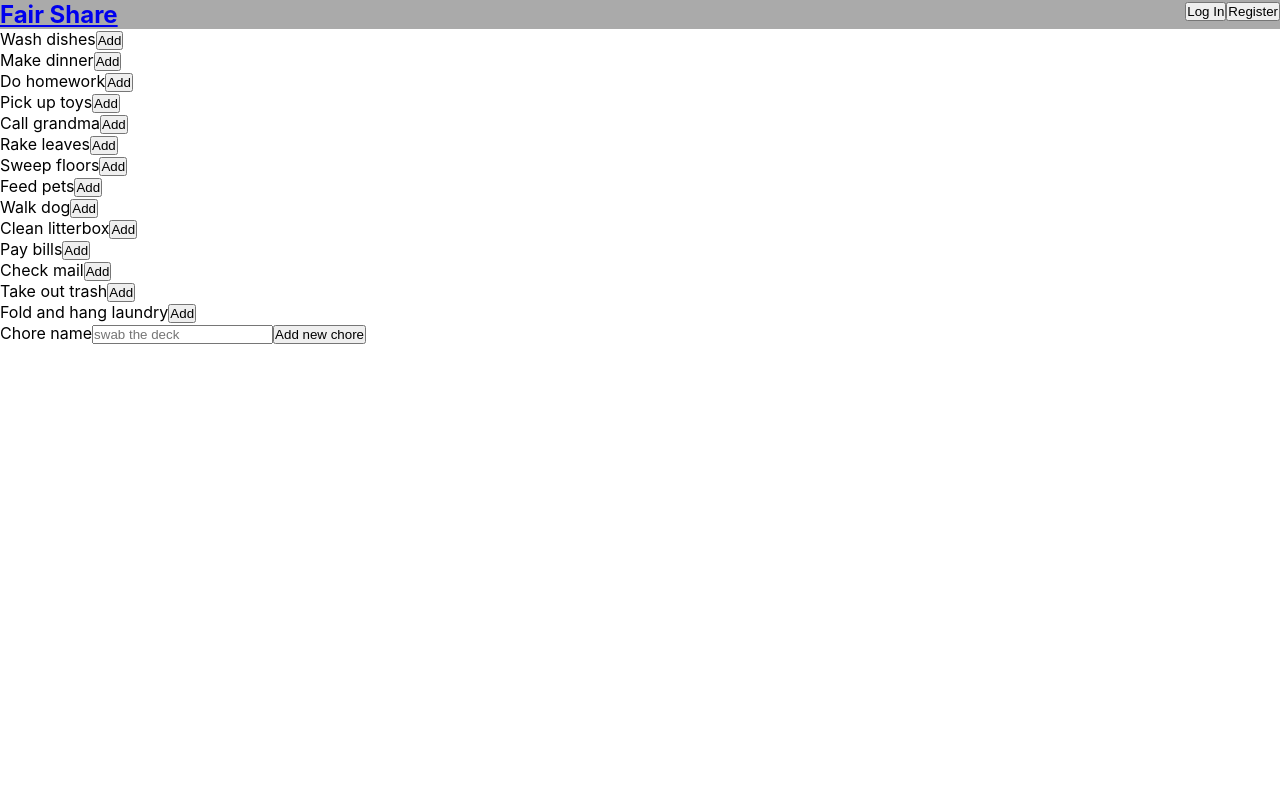
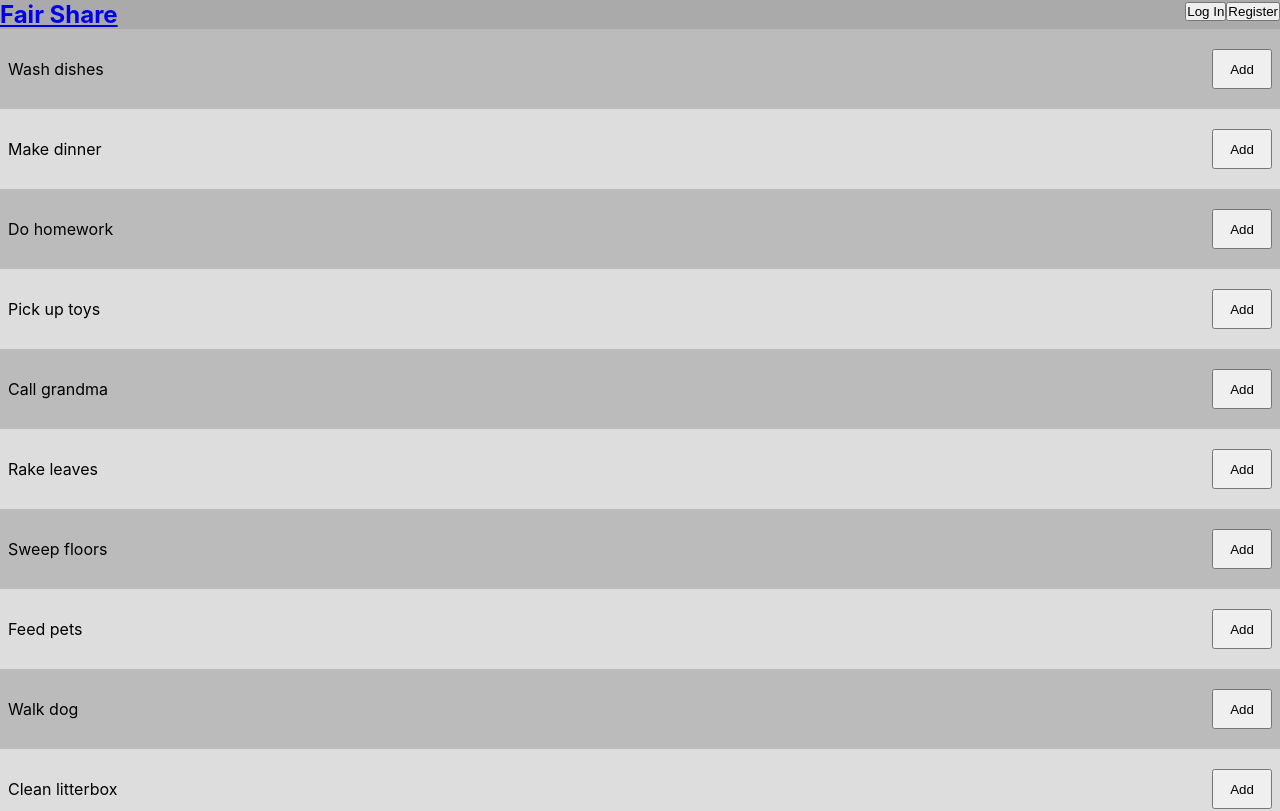
Before and after one commit to KevinPMoore/Fair-Share-Client, a React (Create React App) app: page /addchore in a window 1280 px wide. Shown: the top 811 px of the page. Built offline with nearby package versions, Linux system fonts and the light colour scheme.

Commit message:
set up styling for manage and add

```diff
--- a/src/components/AddChore/AddChore.css
+++ b/src/components/AddChore/AddChore.css
@@ -0,0 +1,56 @@
+.addchore {
+    display: flex;
+    flex-direction: column;
+    justify-content: center;
+}
+
+.choreitem {
+    display: flex;
+    flex-direction: row;
+    justify-content: space-between;
+    min-height: 80px;
+    background-color: #bbb;
+}
+
+.choreitem:nth-child(even) {
+    background-color: #ddd;
+}
+
+.addchorename {
+    margin-top: auto;
+    margin-bottom: auto;
+    margin-left: 8px;
+}
+
+.addchorebutton {
+    height: 40px;
+    width: 60px;
+    margin-top: auto;
+    margin-bottom: auto;
+    margin-right: 8px;
+}
+
+.addchoreform {
+    min-height: 120px;
+    display: flex;
+    flex-direction: column;
+    justify-content: space-evenly;
+    background-color: #aaa;
+}
+
+.chorenamelabel {
+    text-align: center;
+}
+
+.chorename {
+    width: 70%;
+    margin-left: auto;
+    margin-right: auto;
+}
+
+.newchorebutton {
+    width: 60px;
+    height: 40px;
+    margin-left: auto;
+    margin-right: auto;
+}
--- a/src/components/AddChore/AddChore.js
+++ b/src/components/AddChore/AddChore.js
@@ -16,7 +16,11 @@ export default class AddChore extends React.Component {
                 key={chores.indexOf(chore)}
                 id={chores.indexOf(chore)}
             >
-                {chore}
+                <p
+                    className='addchorename'
+                >
+                    {chore}
+                </p>
                 <button
                     className='addchorebutton'
                 >
@@ -56,14 +60,17 @@ export default class AddChore extends React.Component {
                     className='addchoreform'
                 >
                     <label
+                        className='chorenamelabel'
                         htmlFor='chorename'
                     >
                         Chore name
                     </label>
                     <input
-                    type='text'
-                    placeholder='swab the deck'
-                    required
+                        className='chorename'
+                        id='chorename'
+                        type='text'
+                        placeholder='swab the deck'
+                        required
                     >
                     </input>
                     <button
--- a/src/components/Manage/Manage.css
+++ b/src/components/Manage/Manage.css
@@ -0,0 +1,57 @@
+.manage {
+    display: flex;
+    flex-direction: column;
+    justify-content: center;
+}
+
+.manageuser {
+    display: flex;
+    flex-direction: row;
+    justify-content: space-between;
+    min-height: 80px;
+    background-color: #bbb;
+}
+
+.manageuser:nth-child(even) {
+    background-color: #ddd;
+}
+
+.manageusername {
+    margin-top: auto;
+    margin-bottom: auto;
+    margin-left: 8px;
+}
+
+.manageuserbutton {
+    height: 40px;
+    width: 60px;
+    margin-top: auto;
+    margin-bottom: auto;
+    margin-right: 8px;
+}
+
+.managechore {
+    display: flex;
+    flex-direction: row;
+    justify-content: space-between;
+    min-height: 80px;
+    background-color: #bbb;
+}
+
+.managechore:nth-child(even) {
+    background-color: #ddd;
+}
+
+.managechorename {
+    margin-top: auto;
+    margin-bottom: auto;
+    margin-left: 8px;
+}
+
+.managechorebutton {
+    height: 40px;
+    width: 60px;
+    margin-top: auto;
+    margin-bottom: auto;
+    margin-right: 8px;
+}
--- a/src/components/Manage/Manage.js
+++ b/src/components/Manage/Manage.js
@@ -86,7 +86,9 @@ export default class Manage extends React.Component {
                 <h2>
                    {this.props.currentHousehold}
                 </h2>
-                <h3>
+                <h3
+                    className='householdid'
+                >
                     #1234
                 </h3>
                 <div
```
